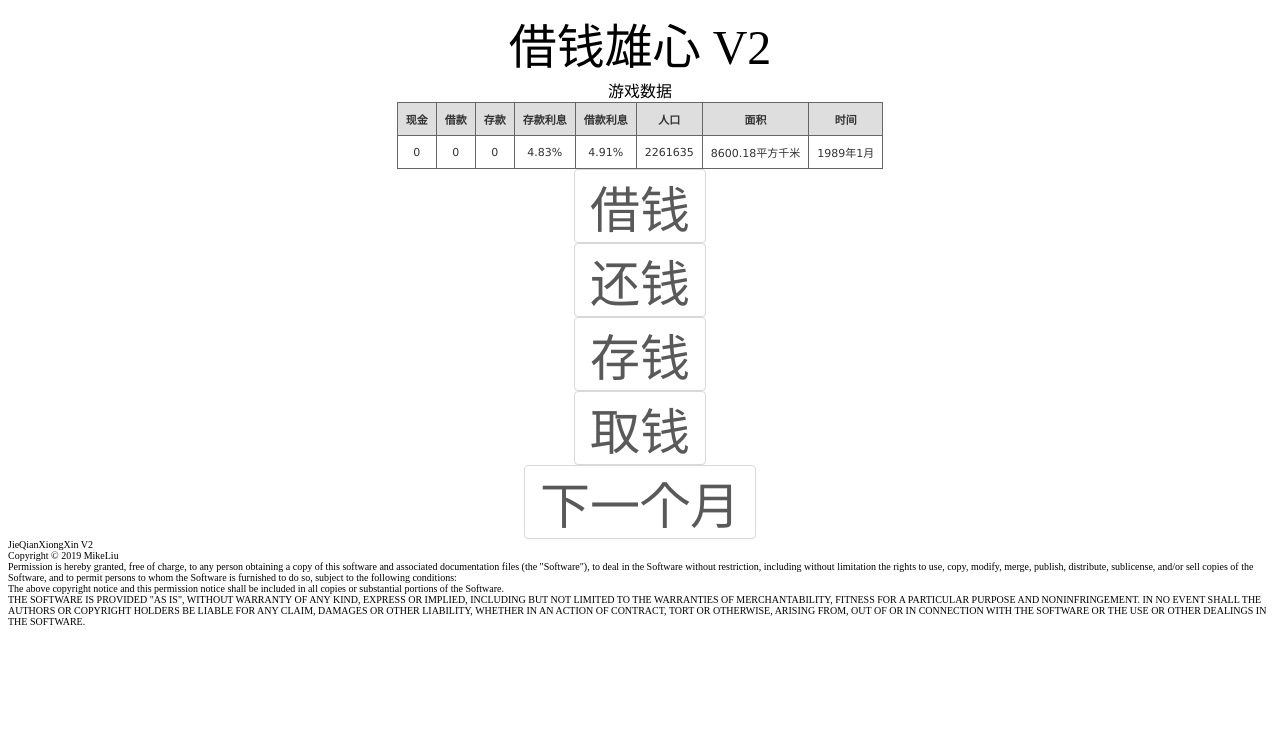
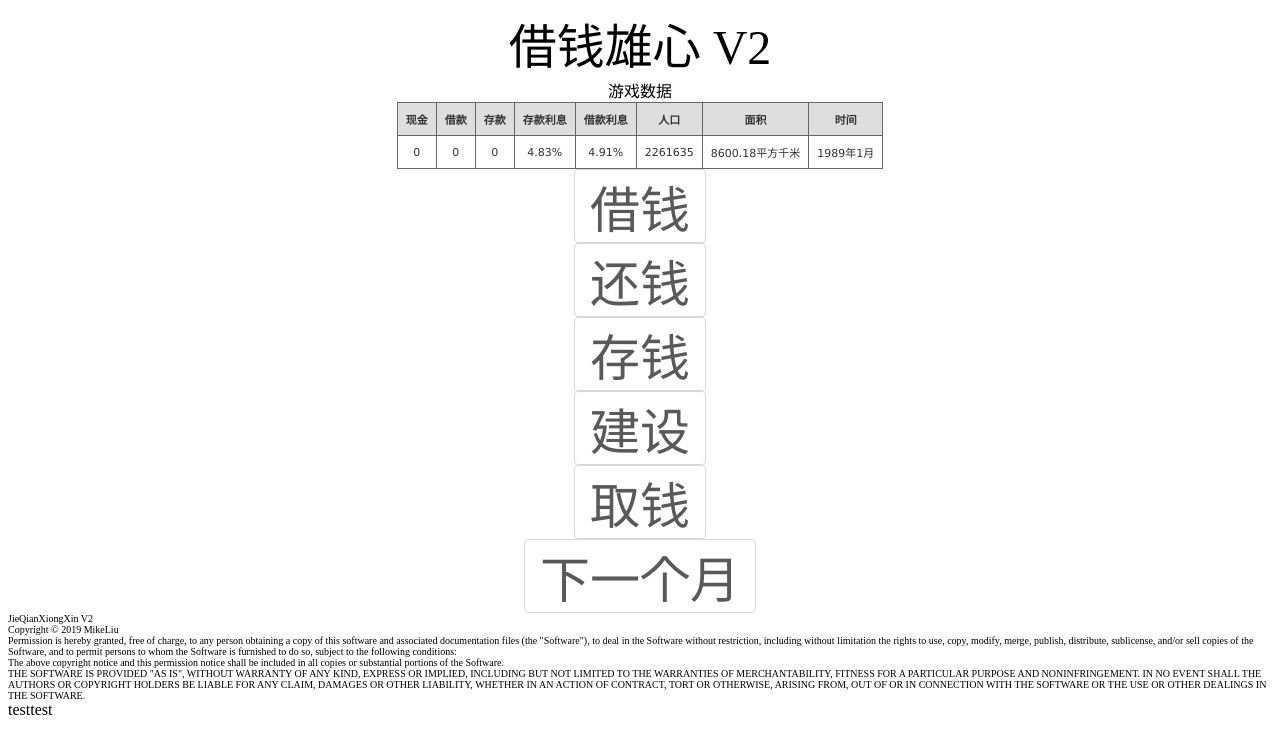
Before and after one commit to iMikeLiu/JieQianXiongXin_JS, a plain HTML site: page index.html in a window 1280 px wide. Drawn offline with Linux system fonts and the light colour scheme.

Commit message:
计划加入两栏结构

```diff
--- a/index.html
+++ b/index.html
@@ -5,6 +5,7 @@
 </head>
 <body>
 	<center><font size="10px">借钱雄心 V2</font></center>
+	<div id="left">
 	<div id="data">
 	<center>
 	<table>
@@ -40,17 +41,25 @@
 		<br>
 		<button onclick="jqxx_CunQian()">存钱</button>
 		<br>
+		<button onclick="jqxx_JianShe()">建设</button>
+		<br>
 		<button onclick="jqxx_QuQian()">取钱</button>
 		<br>
 		<button onclick="jqxx_repeat()">下一个月</button>
+
 	</center>
 	</div>
-	<script>jqxx_repeat()</script>
-	<font size="1px">JieQianXiongXin V2<br>
+		<font size="1px">JieQianXiongXin V2<br>
 	Copyright &copy; 2019 MikeLiu<br>
 	Permission is hereby granted, free of charge, to any person obtaining a copy of this software and associated documentation files (the "Software"), to deal in the Software without restriction, including without limitation the rights to use, copy, modify, merge, publish, distribute, sublicense, and/or sell copies of the Software, and to permit persons to whom the Software is furnished to do so, subject to the following conditions:<br>
 	The above copyright notice and this permission notice shall be included in all copies or substantial portions of the Software.<br>
 	THE SOFTWARE IS PROVIDED "AS IS", WITHOUT WARRANTY OF ANY KIND, EXPRESS OR IMPLIED, INCLUDING BUT NOT LIMITED TO THE WARRANTIES OF MERCHANTABILITY, FITNESS FOR A PARTICULAR PURPOSE AND NONINFRINGEMENT. IN NO EVENT SHALL THE AUTHORS OR COPYRIGHT HOLDERS BE LIABLE FOR ANY CLAIM, DAMAGES OR OTHER LIABILITY, WHETHER IN AN ACTION OF CONTRACT, TORT OR OTHERWISE, ARISING FROM, OUT OF OR IN CONNECTION WITH THE SOFTWARE OR THE USE OR OTHER DEALINGS IN THE SOFTWARE.
 	</font>
+	</div>
+	<div id="right">
+	testtest
+	</div>
+	<script>jqxx_repeat()</script>
+
 </body>
 </html>
```
